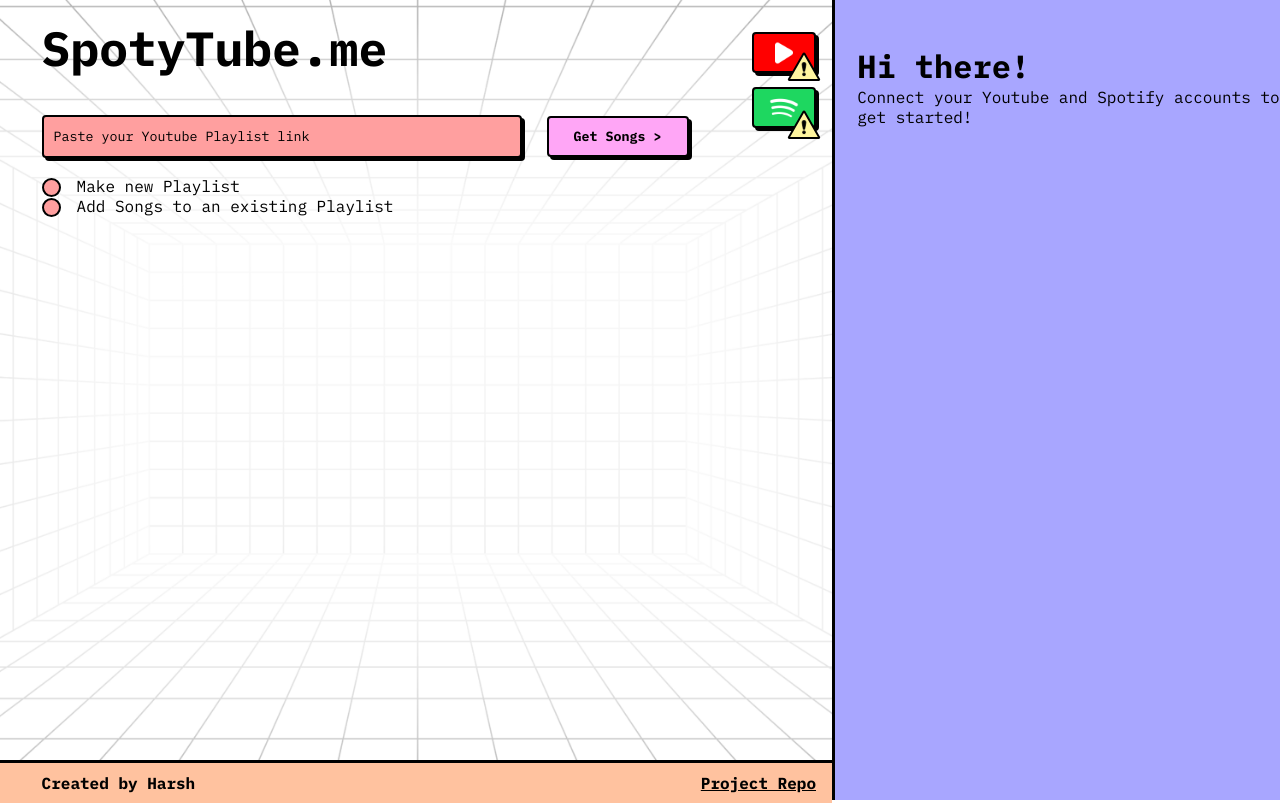
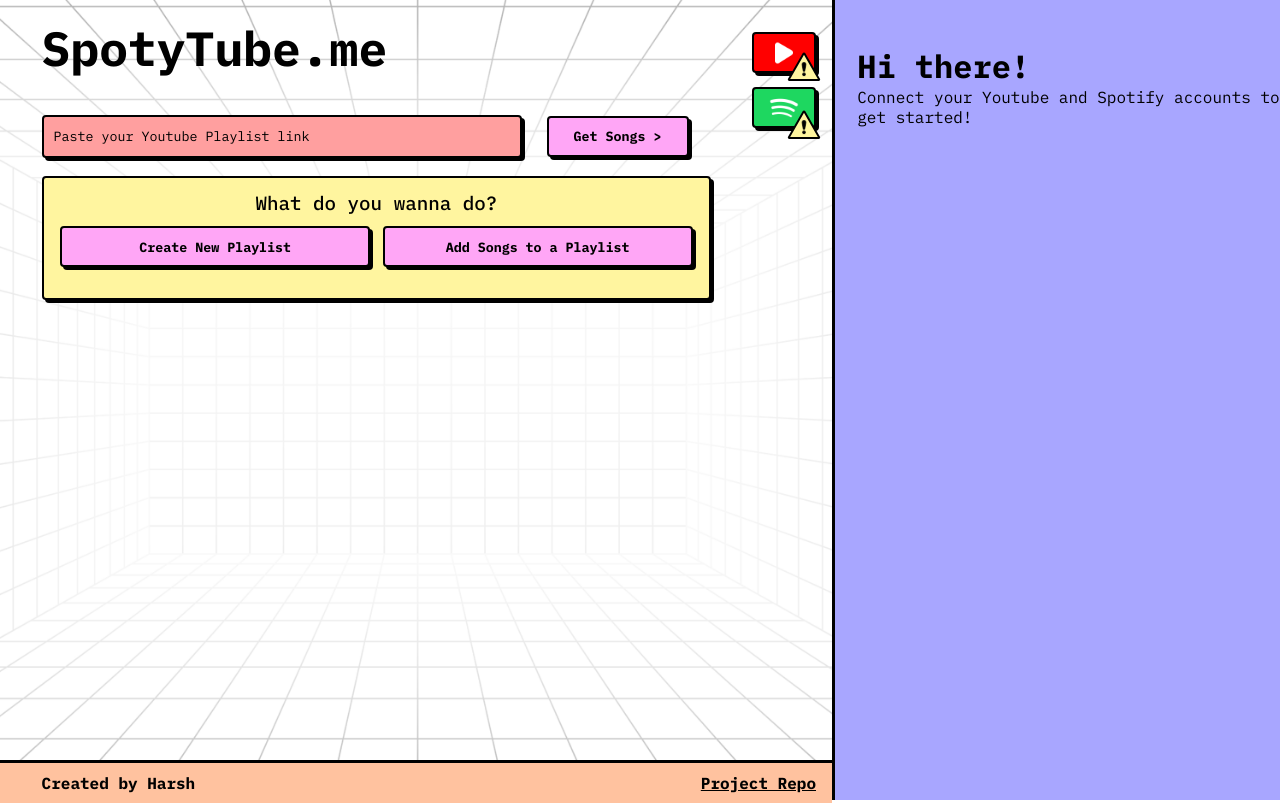
Before and after one commit to sourcery-ai-experiments/yt_playlist_exporter, a React (Create React App) app in the folder frontend/: page / in a window 1280 px wide. Built offline with nearby package versions, Linux system fonts and the light colour scheme; no server answers.

Commit message:
option select in frontend

```diff
--- a/frontend/src/components/Btn/Btn.js
+++ b/frontend/src/components/Btn/Btn.js
@@ -1,17 +1,17 @@
 import React from 'react'
 import './Btn.css'
 
-const Btn = ({BtnText, onClickFunction,BtnWidth}) => {
-return (
-    <div className='Btn-Container'>
-            <button
+const Btn = ({ BtnText, onClickFunction, BtnWidth }) => {
+    return (
+
+        <button
             onClick={onClickFunction}
             className='Btn'
             style={{ width: BtnWidth }}>
             {BtnText}
-            </button>
-    </div>
-)
+        </button>
+
+    )
 }
 
 export default Btn
--- a/frontend/src/components/Main/Main.css
+++ b/frontend/src/components/Main/Main.css
@@ -60,7 +60,39 @@
     align-items: flex-end;
   }
 
-  .RadioOption{
-    display: flex;
-    align-items: center;
-  }
+.Option-Section{
+  display: flex;
+  flex-direction: column;
+  justify-content: center;
+  align-items: center;
+  margin-left: 5%;
+  border: 1px solid red;
+  background-color: #FFF59F;
+  width: 80%;
+  height: 15%;
+  border: 2px solid black;
+  box-shadow: 3px 3px;
+  border-radius: 4px;
+}
+
+.Option-Section-Header{
+
+  width: 95%;
+  height:40%;
+  display: flex;
+  align-items: center;
+  justify-content:center;
+}
+
+.Option-Section-Header p{
+  margin: 0;
+  font-size: 1.2em;
+  font-weight: 500;
+}
+.Options-Container{
+
+  width: 95%;
+  height: 60%;
+  display: flex;
+  justify-content: space-between;
+}
--- a/frontend/src/components/Main/Main.js
+++ b/frontend/src/components/Main/Main.js
@@ -7,12 +7,18 @@
 import InputBox from '../InputBox/InputBox'
 import YoutubeBtn from '../YoutubeBtn/YoutubeBtn'
 import SpotBtn from '../SpotifyBtn/SpotBtn'
-import RadioBtn from '../RadioBtn/RadioBtn'
+
 
 
 const Main = () => {
   const { setIsPlaylistLinkSet, isPlaylistLinkSet, setIsPlaylistLinkValid, setPlaylistID, PlaylistID, setIdType,setMixLink } = useContext(PlaylistLinkStatusContext);
   const [playlistLink, setPlaylistLink] = useState('');
+  const [option, setOption] = useState(null);
+
+  const handleOptionSelect = (opt)=>{
+    setOption(opt);
+    console.log("Option Selected ", opt);
+  }
 
   const {playlistDetails} = useContext(SongsContext);
 
@@ -84,14 +90,13 @@
         <YoutubeBtn/>
         <SpotBtn/>
       </div>
-      <div className='RadioSection'>
-        <div className='RadioOption'>
-          <RadioBtn/>
-          <span>Make new Playlist</span>
+      <div className='Option-Section'>
+        <div className='Option-Section-Header'>
+          <p>What do you wanna do?</p>
         </div>
-        <div className='RadioOption'>
-          <RadioBtn/>
-          <span>Add Songs to an existing Playlist</span>
+        <div className='Options-Container'>
+        <Btn BtnText="Create New Playlist" BtnWidth="49%" onClickFunction={()=>handleOptionSelect(1)} />
+        <Btn BtnText="Add Songs to a Playlist" BtnWidth="49%" onClickFunction={()=>handleOptionSelect(2)} />
         </div>
       </div>
     </div>
--- /dev/null
+++ b/package.json
@@ -0,0 +1,5 @@
+{
+  "dependencies": {
+    "react-icons": "^5.2.1"
+  }
+}
```
Also changed, not shown: 1 other file (tests, documents, lock files or other folders).
